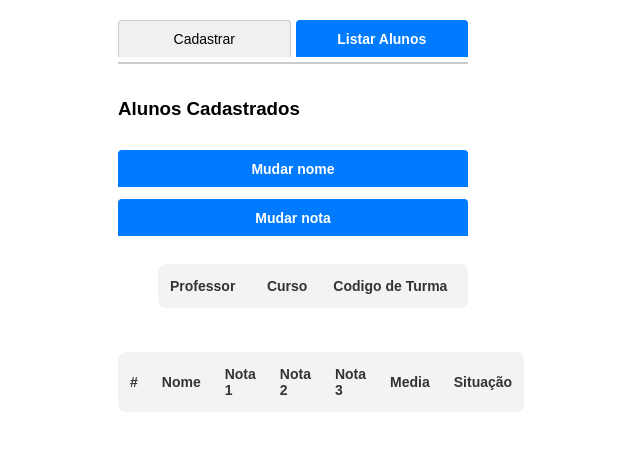
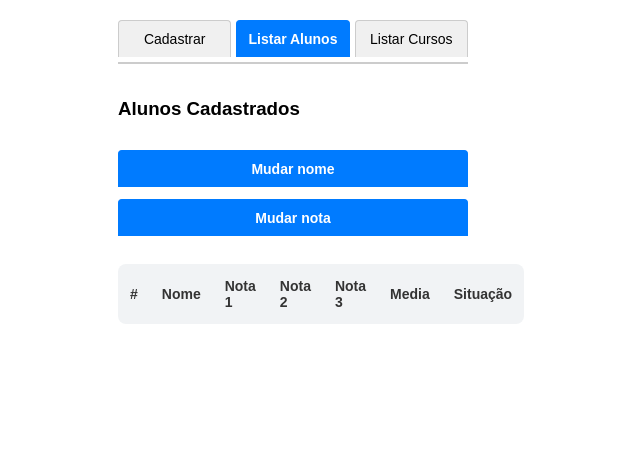
Before and after one commit to Christino-Caio/Cadastrar_listar_alunos_POO, a website: page index.html in a window 1280 px wide. Both pictures are taken after a click on the button "Listar Alunos". Shown: the whole page, without its empty margins (347-987 px from the left). Drawn offline with Linux system fonts and the light colour scheme.

Commit message:
Turma
Arrumando turma

```diff
--- a/Interface.js
+++ b/Interface.js
@@ -30,14 +30,19 @@ class Interface{
     const tabCadastrar = document.getElementById('tab-cadastrar');
     const btnListar = document.getElementById('btn-listar');
     const tabListar = document.getElementById('tab-listar');
-
-    btnListar.classList.add('active');
-    btnCadastrar.classList.remove('active');
+    const btnListarTurma = document.getElementById('btn-LisTur'); // Adicionado
+    const tabListarTurma = document.getElementById('tab-classe'); // Adicionado
 
 
-    // Ajusta o conteúdo visível
+    // Ativa a aba atual
+    btnListar.classList.add('active');
     tabListar.classList.add('active');
+
+    // Desativa as OUTRAS duas abas obrigatoriamente
+    btnCadastrar.classList.remove('active');
     tabCadastrar.classList.remove('active');
+    btnListarTurma.classList.remove('active');
+    tabListarTurma.classList.remove('active');
 
     let lista = '<table><tr><b> <th>#</th> <th>Nome</th> <th>Nota 1</th> <th>Nota 2</th> <th>Nota 3</th> <th>Media</th> <th>Situação</th></b></tr>';
     for (let i = 0; i < turma.length; i++) {
@@ -50,7 +55,7 @@ class Interface{
       }
       else{
         lista = lista + "<tr>"+"<td>"+turma[i].chamada+"</td> "+"<td>" +  turma[i].getNome() + ' </td> ' +
-        "<td>"+ turma[i].getNota(1)+"</td>"+"<td>"+ turma[i].getNota(2)+"</td>"+"<td>"+ turma[i].getNota(3)+"</td>"+"<td>" + turma[i].media.toFixed(2) + "</td>" +  "<td>    "+ turma[i].estado + "</td></tr> ";
+        "<td>"+ turma[i].getNota(1)+"</td>"+"<td>"+ turma[i].getNota(2)+"</td>"+"<td>"+ turma[i].getNota(3)+"</td>"+"<td>" + turma[i].media.toFixed(2) + "</td>" +  "<td>"+ turma[i].estado + "</td></tr> ";
       }
 
     }
@@ -111,5 +116,4 @@ class Interface{
 }
 
 
-
 }
--- a/InterfaceTurma.js
+++ b/InterfaceTurma.js
@@ -22,23 +22,37 @@ class InterfaceTur{
   static listarClasse(classe,turma){
     const btnCadastrar = document.getElementById('btn-cadastrar');
     const tabCadastrar = document.getElementById('tab-cadastrar');
-    const btnListar = document.getElementById('btn-listar');
-    const tabListar = document.getElementById('tab-listar');
+    const btnListarTurma = document.getElementById('btn-LisTur');
+    const tabListarTurma = document.getElementById('tab-classe');
+    const btnListar = document.getElementById('btn-listar'); // Adicionado
+    const tabListar = document.getElementById('tab-listar');  // Adicionado
 
-    btnListar.classList.add('active');
+    // Ativa a aba atual
+    btnListarTurma.classList.add('active');
+    tabListarTurma.classList.add('active');
+
+    // Desativa as OUTRAS duas abas obrigatoriamente
     btnCadastrar.classList.remove('active');
+    tabCadastrar.classList.remove('active');
+    btnListar.classList.remove('active');
+    tabListar.classList.remove('active');
 
 
-    // Ajusta o conteúdo visível
-    tabListar.classList.add('active');
-    tabCadastrar.classList.remove('active');
+    //vai armazenar os alunos da classe Aluno no alunos da classe Turma
+    /*for(let i=0; i<turma.length; i++){
+
+      classe[i].alunos = turma[i].getNome;
+    } */
 
     let materia = '<table><tr><b><th>Professor</th><th>Curso</th> <th>Codigo de Turma</th> </b></tr>';
     for (let i = 0; i < classe.length; i++) {
       materia = materia + "<tr><td>"+classe[i].professor+"</td>"+"<td>"+classe[i].curso+ "</td>"+"<td>" + classe[i].codCurso +"</td></tr>";
+    }
 
+    /*   for(let i =0;i <classe.length; i++){
+      materia = materia +
 
-    }
+    }  */
 
     document.getElementById('turmas').innerHTML = materia;
 
--- a/index.html
+++ b/index.html
@@ -6,12 +6,14 @@
     <link rel="stylesheet" href="./TableStyle.css" />
     <meta name="viewport" content="width=device-width, initial-scale=1.0" />
     <script src="Aluno.js"></script>
+    <script src="Turma.js"></script>
     <!--<script src="./script.js"></script> -->
     <script src="Interface.js"></script>
+    <script src="InterfaceTurma.js"></script>
     <script src="main.js"></script>
-    <script src="Turma.js"></script>
+
     <title>Sistema Escolar</title>
-    <script src="InterfaceTurma.js"></script>
+
   </head>
   <body>
     <!-- Botões para trocar de aba -->
@@ -19,8 +21,11 @@
       <button class="tab-button active" id="btn-cadastrar" onclick="Interface.cadastrar()">
         Cadastrar
       </button>
-      <button class="tab-button" id="btn-listar" onclick="listarTurma();listarAluno()">
+      <button class="tab-button" id="btn-listar" onclick="listarAluno()">
         Listar Alunos
+      </button>
+      <button class="tab-button" id="btn-LisTur" onclick="listarTurma()">
+        Listar Cursos
       </button>
     </div>
 
@@ -47,9 +52,6 @@
         <button class="tab-button active" id="btn-MM" onclick="Interface.mudarNota()">
           Mudar nota
         </button>
-      <ul class="lista-turma" id="turmas">
-        <li>Nenhuma turma cadastrada ainda.</li>
-      </ul>
       <ul class="lista-alunos" id="alunos">
         <!-- O JavaScript vai colocar os alunos aqui depois -->
 
@@ -58,5 +60,14 @@
 
     </div>
 
+    <!-- Conteudo da aba 3: Turmas -->
+    <div id="tab-classe" class="tab-content">
+      <h3>Turmas cadastradas</h3>
+        <ul class="Turma-lista" id="turmas">
+        <li>Nenhuma turma cadastrada ainda.</li>
+      </ul>
+
+    </div>
+
   </body>
 </html>
--- a/main.js
+++ b/main.js
@@ -1,7 +1,9 @@
+// armazenamento dos alunos
 let turma = [];
 
 //para armazenar o professor e cursos; vai armazenar todas as informçãoes de uma amateria;
-//também vai armazenar a turma de alunos
+//também vai armazenar a turma de alunos;
+//ct = codigo de turma
 let ct =[];
 
 function listarAluno(){
```
